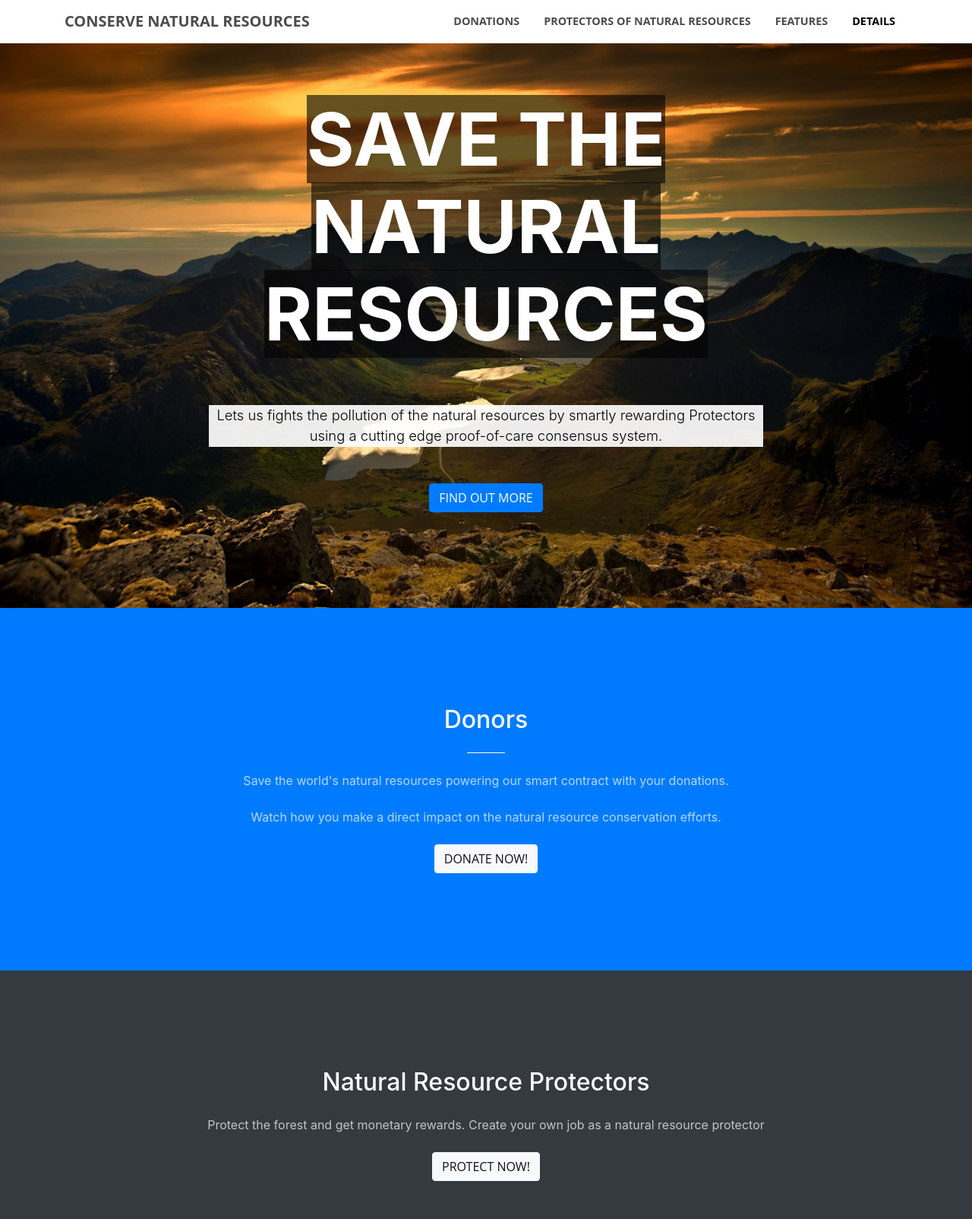
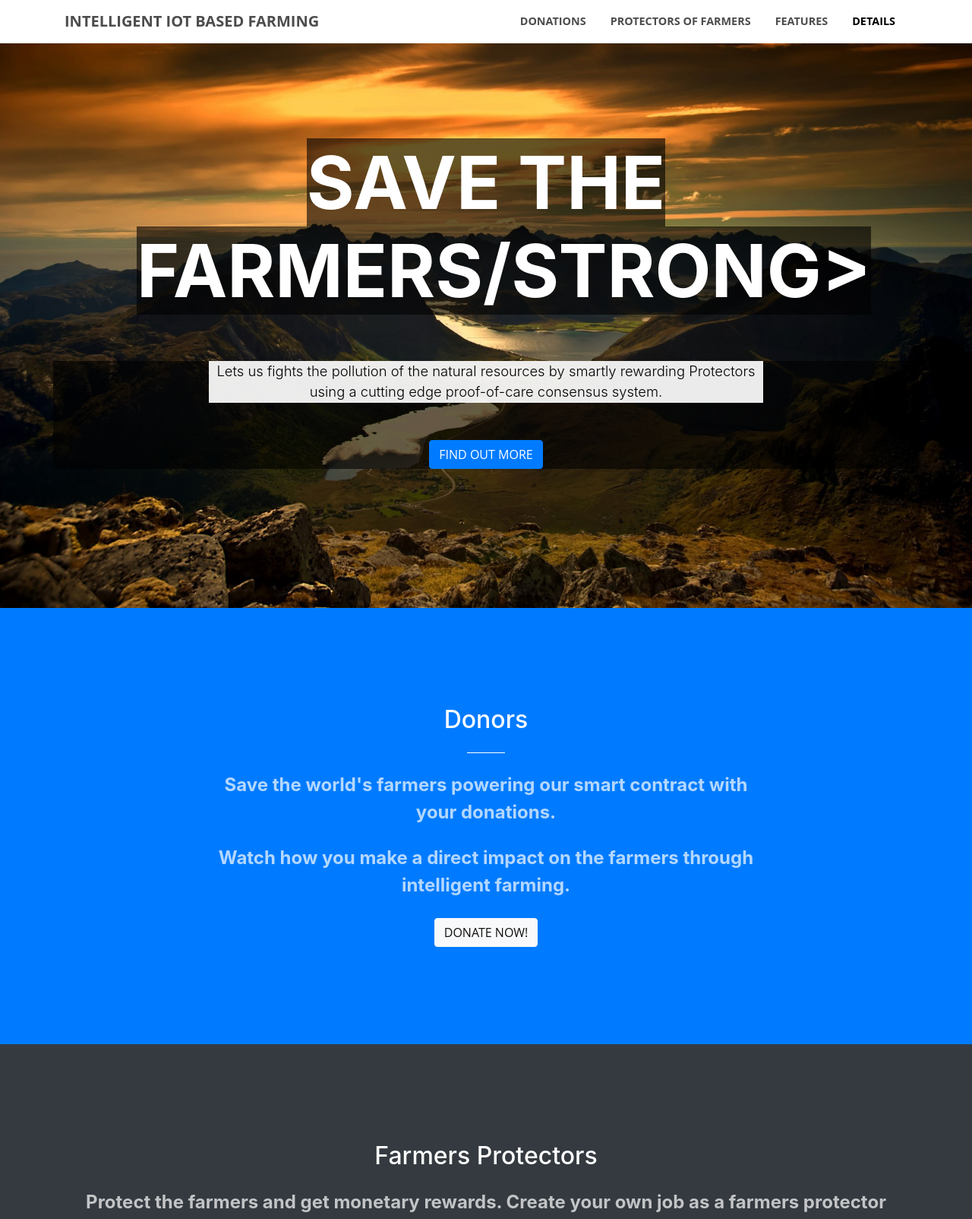
Before and after one commit to anirudhkannanvp/FOSSASIAHACKS, a website with bundled scripts: page index.html in a window 1280 px wide. Shown: the top 1604 px of the page at 76% size. Built offline with nearby package versions, Linux system fonts and the light colour scheme.

Commit message:
Update index.html

```diff
--- a/index.html
+++ b/index.html
@@ -8,7 +8,7 @@
     <meta name="description" content="">
     <meta name="author" content="">
 
-    <title>CONSERVE NATURAL RESOURCES</title>
+    <title>INTELLIGENT IOT BASED FARMING</title>
 
 
     <link href="vendor/bootstrap/css/bootstrap.min.css" rel="stylesheet">
@@ -29,7 +29,7 @@
     <!-- Navigation -->
     <nav class="navbar navbar-expand-lg navbar-light fixed-top" id="mainNav" style='background-color: #fff'>
       <div class="container">
-        <a class="navbar-brand js-scroll-trigger" href="#page-top">CONSERVE NATURAL RESOURCES</a>
+        <a class="navbar-brand js-scroll-trigger" href="#page-top">INTELLIGENT IOT BASED FARMING</a>
         <button class="navbar-toggler navbar-toggler-right" type="button" data-toggle="collapse" data-target="#navbarResponsive" aria-controls="navbarResponsive" aria-expanded="false" aria-label="Toggle navigation">
           <span class="navbar-toggler-icon"></span>
         </button>
@@ -39,7 +39,7 @@
               <a class="nav-link js-scroll-trigger" href="#about">Donations</a>
             </li>
             <li class="nav-item">
-              <a class="nav-link js-scroll-trigger" href="#caregivers">Protectors of natural resources</a>
+              <a class="nav-link js-scroll-trigger" href="#caregivers">Protectors of Farmers</a>
             </li>
 
             <li class="nav-item">
@@ -64,7 +64,7 @@
           <div class="col-lg-10 mx-auto">
             <h1 class="text-uppercase">
               <strong style='font-size: 1.5em;  color: white;
-               background-color: rgba(0,0,0,0.6);'>save the natural resources </strong>
+               background-color: rgba(0,0,0,0.6);'>save the farmers/strong>
             </h1>
             <hr>
           </div>
@@ -87,8 +87,8 @@
           <div class="col-lg-8 mx-auto text-center">
             <h2 class="section-heading text-white">Donors</h2>
             <hr class="light my-4">
-            <p class="text-faded mb-4">Save the world's natural resources  powering our smart contract with your donations.</p>
-            <p class="text-faded mb-4"> Watch how you make a direct impact on the natural resource conservation efforts.</p>
+            <p class="text-faded mb-4">Save the world's farmers  powering our smart contract with your donations.</p>
+            <p class="text-faded mb-4"> Watch how you make a direct impact on the farmers through intelligent farming.</p>
 
             <a class="btn btn-light btn-xl js-scroll-trigger" href="app-care/index.html">DONATE NOW!</a>
 
@@ -101,8 +101,8 @@
 
     <section class="bg-dark text-white" id='caregivers'>
       <div class="container text-center">
-        <h2 class="mb-4">Natural Resource Protectors</h2>
-        <p class="text-faded mb-4">Protect the forest and get monetary rewards. Create your own job as a natural resource protector</p>
+        <h2 class="mb-4">Farmers Protectors</h2>
+        <p class="text-faded mb-4">Protect the farmers and get monetary rewards. Create your own job as a farmers protector</p>
         <a class="btn btn-light btn-xl sr-button" href="app-donor/index.html">PROTECT NOW!</a>
       </div>
     </section>
@@ -175,11 +175,11 @@
             <h2 class="section-heading">Tell me more</h2>
             <hr class="my-4">
 
-            <p class="mb-5">The smart contract has three use cases: donations, natural resource protectors</p>
+            <p class="mb-5">The smart contract has three use cases: donations, farmers protectors</p>
 
             <p class="mb-5">Donations: a donator makes a monetary donation into the smart contract. The donator does not decide to which patch of forest the money is going and does not decide to whom the money is going or in what amounts. All the donations are divided based on ML model </p>
 
-            <p class="mb-5">Resource Protectors: you take responsability of ensuring a certain patch of the natural resources is taken care of against excessive usage.</p>
+            <p class="mb-5">Resource Protectors: you take responsability of ensuring a certain portion of the farming is taken care of against excessive usage.</p>
 
             <p class="mb-5">The rewards for caretakers are the $donationsJar plus the forfeit stakes from caregivers that did not prevent deforestation.</p>
 
```
